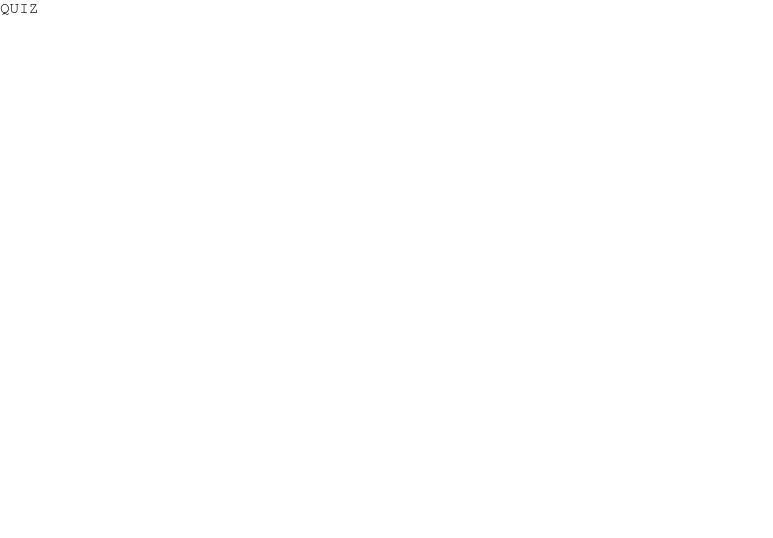
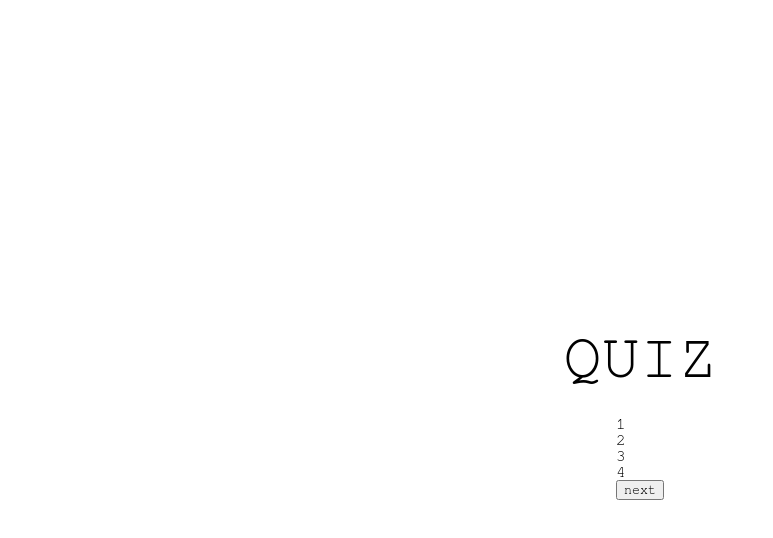
Before and after one commit to waddal/Quizard, a React (Create React App) app: page /quiz in a window 1280 px wide. Shown: the top 538 px of the page, without its empty margins (0-773 px from the left). Built offline with nearby package versions, Linux system fonts and the light colour scheme.

Commit message:
styles: quiz component started, routes fixed

```diff
--- a/src/App.js
+++ b/src/App.js
@@ -1,8 +1,8 @@
 import { Routes, Route } from "react-router-dom";
-import Quiz from "./components/Quiz";
+import Splash from './components/Splash';
 import Menu from "./components/Menu";
 import Settings from './components/Settings';
-import Splash from './components/Splash';
+import Quiz from "./components/Quiz";
 
 function App() {
   return (
--- a/src/components/Quiz.jsx
+++ b/src/components/Quiz.jsx
@@ -1,13 +1,36 @@
 import React from "react";
 import styled from "styled-components";
 
-const StyledQuiz = styled.div``;
-const Title = styled.h1``;
+const StyledQuiz = styled.div`
+  height: 100vh;
+  display: flex;
+  align-items: center;
+  justify-content: center;
+  flex-direction: column;
+`;
+const Title = styled.h1`
+  font-size: 4rem;
+  margin: 2%;
+`;
+
+const Questions = styled.div`
+  display:flex;
+  align-items: flex-start;
+  justify-content: center;
+  flex-direction: column;
+`;
 
 const Quiz = () => {
   return (
     <StyledQuiz>
       <Title>QUIZ</Title>
+      <Questions>
+        <div>1</div>
+        <div>2</div>
+        <div>3</div>
+        <div>4</div>
+        <button>next</button>
+      </Questions>
     </StyledQuiz>
   );
 };
--- a/src/components/Settings.jsx
+++ b/src/components/Settings.jsx
@@ -43,7 +43,7 @@ const Settings = () => {
       })
       .then((res) => {
         console.log(res);
-        navigate('/game')
+        navigate('/quiz')
       })
       .catch((err) => {
         console.log(err);
```
